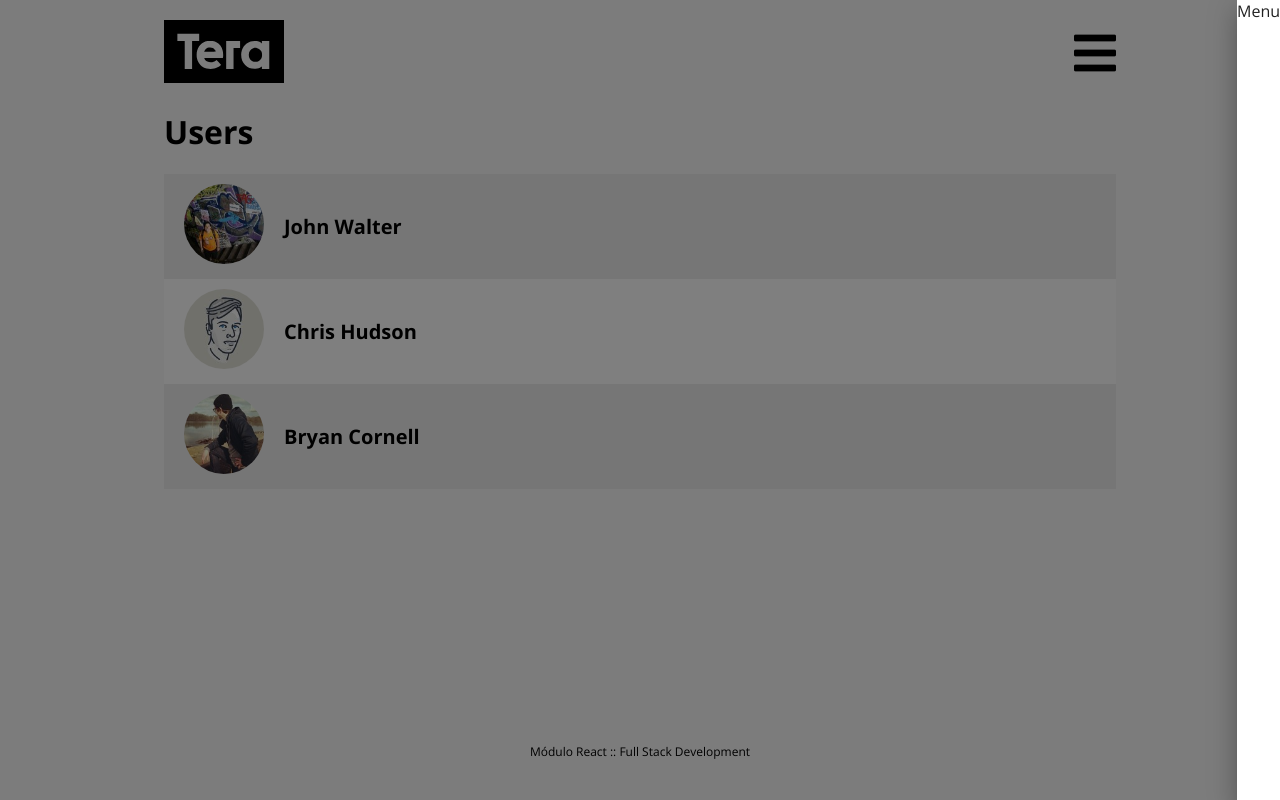
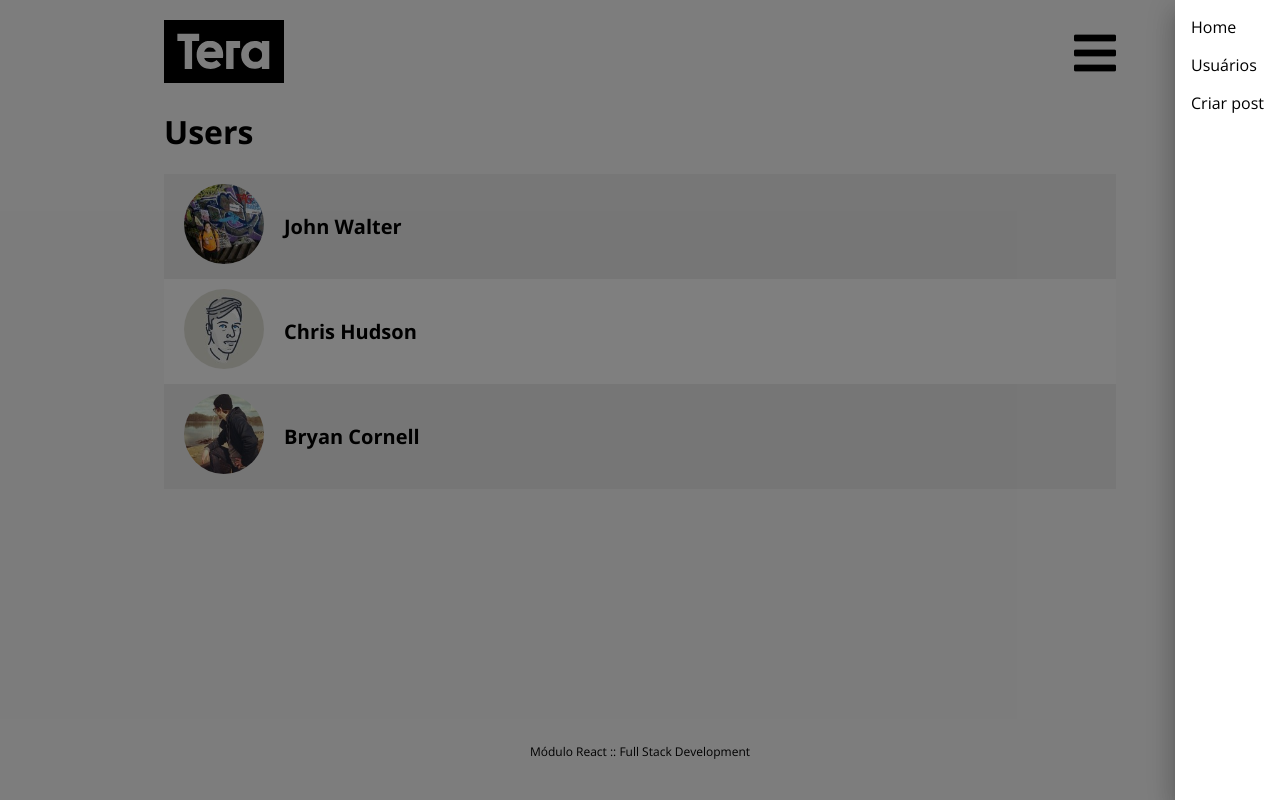
Before and after one commit to MarcosLeroy/Tera-Blog, a React (Create React App) app: page /users in a window 1280 px wide. Both pictures are taken after a click on the icon 1095 px from the left and 53 px from the top of the page. Built offline with nearby package versions, Linux system fonts and the light colour scheme.

Commit message:
Adiciona navegação

```diff
--- a/src/components/molecules/DrawerMenu.jsx
+++ b/src/components/molecules/DrawerMenu.jsx
@@ -1,5 +1,6 @@
-import { Drawer } from "@mui/material";
 import React from "react";
+import { Link } from "react-router-dom";
+import { Drawer, List, ListItem } from "@mui/material";
 
 export default function DrawerMenu(props) {
   return (
@@ -8,7 +9,17 @@
       open={props.open}
       onClose={() => props.setOpen(false)}
     >
-      Menu
+      <List>
+        <ListItem>
+          <Link to="/">Home</Link>
+        </ListItem>
+        <ListItem>
+          <Link to="/users">Usuários</Link>
+        </ListItem>
+        <ListItem>
+          <Link to="/users/1/post">Criar post</Link>
+        </ListItem>
+      </List>
     </Drawer>
   );
 }
--- a/src/components/templates/Default.jsx
+++ b/src/components/templates/Default.jsx
@@ -3,6 +3,7 @@
 import DrawerMenu from "../molecules/DrawerMenu";
 
 import logo from "../../images/logo.svg";
+import { Link } from "react-router-dom";
 
 export default function Default(props) {
   const [open, setOpen] = useState(false);
@@ -12,7 +13,9 @@
       <DrawerMenu open={open} setOpen={setOpen} />
       <div className="app-header">
         <div className="app-header__logo">
-          <img src={logo} className="responsive" alt="" />
+          <Link to="/">
+            <img src={logo} className="responsive" alt="" />
+          </Link>
         </div>
         <div className="app-header__menu">
           <i onClick={() => setOpen(true)} className="fa fa-bars"></i>
```
